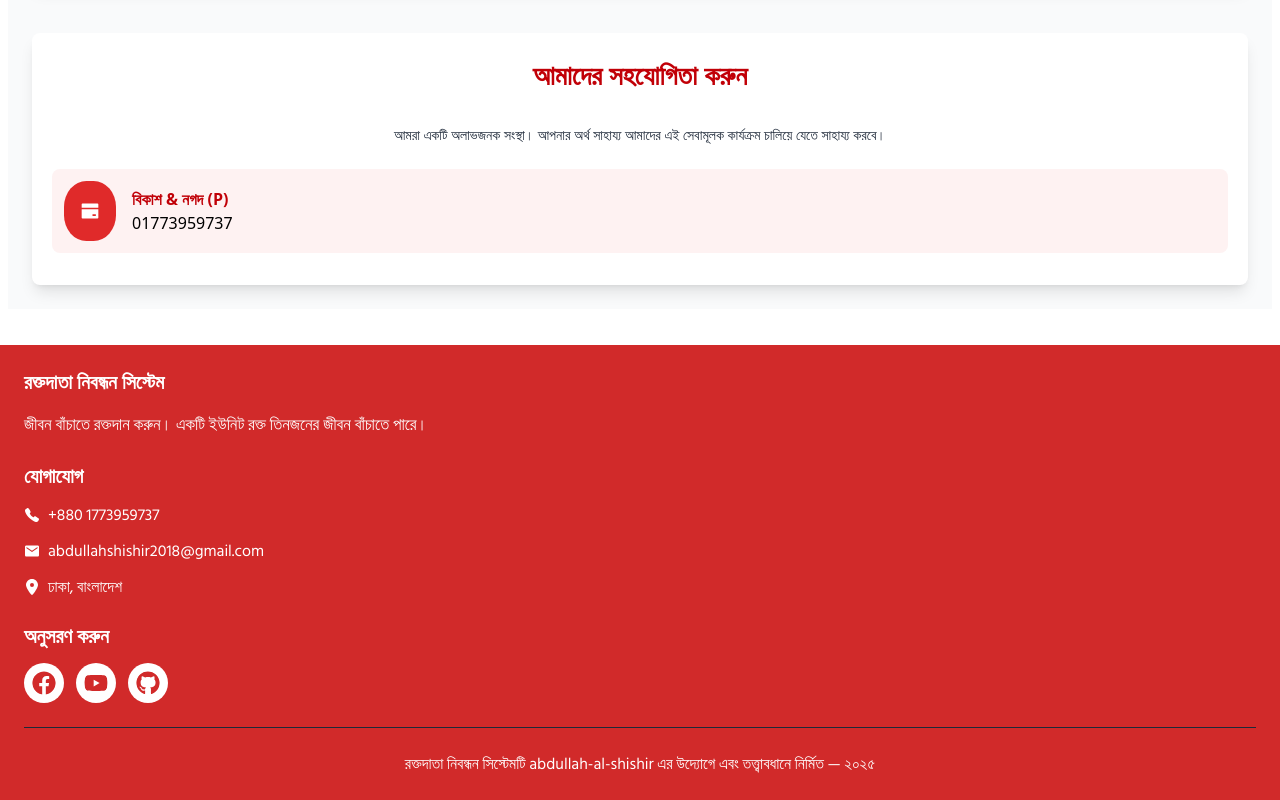
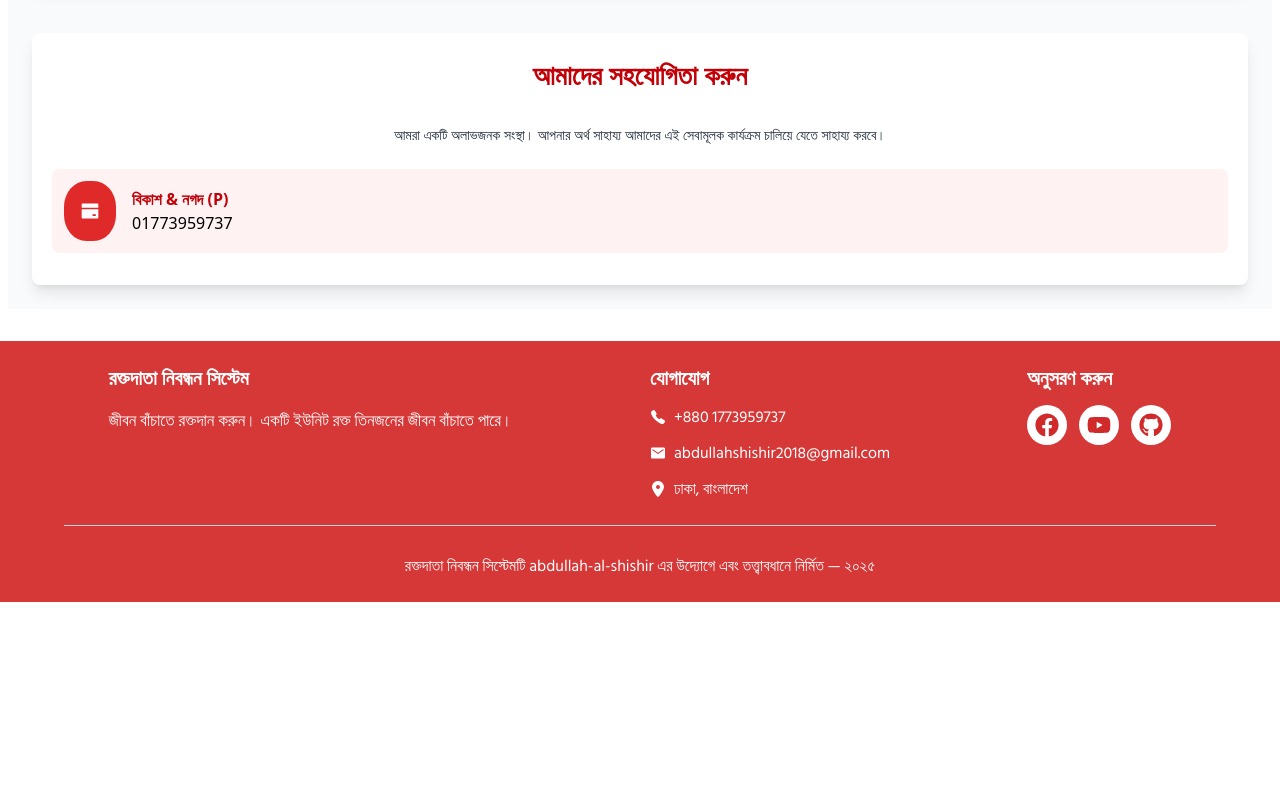
Before and after one commit to abdullah-al-shishir/RoktoLagbe-, a React (Vite) app: page / in a window 1280 px wide. Shown: the part 1568-2368 px from the top of the page. After the commit the page ends 2170 px from the top, so only its background shows below. Built offline with nearby package versions, Linux system fonts and the light colour scheme.

Commit message:
footer finished

```diff
--- a/src/Pages/Footer.jsx
+++ b/src/Pages/Footer.jsx
@@ -9,16 +9,20 @@ import { FaGithub } from "react-icons/fa6";
 const Footer = () => {
   const socialLink =
     "bg-white text-[#d12a2a] p-2 rounded-[50%] hover:bg-gray-300 hover:cursor-pointer";
+
   return (
-    <div className="bg-[#d12a2a] text-white mt-9 p-6 hind-siliguri-regular space-y-6">
-      {/* 1 */}
+    <div className="bg-[#d63838] text-white mt-8 p-6 hind-siliguri-regular space-y-6 md:space-y-0">
+      <div className="grid  md:flex justify-around items-start gap-x-12 max-w-6xl mx-auto space-y-6 md:space-y-6">
+        {/* 1: রক্তদাতা নিবন্ধন সিস্টেম */}
         <div className="">
           <h1 className="text-xl font-bold">রক্তদাতা নিবন্ধন সিস্টেম</h1>
           <p className="text-[17px] pt-4 ">
-          জীবন বাঁচাতে রক্তদান করুন। একটি ইউনিট রক্ত তিনজনের জীবন বাঁচাতে পারে।
+            জীবন বাঁচাতে রক্তদান করুন। একটি ইউনিট রক্ত তিনজনের জীবন বাঁচাতে
+            পারে।
           </p>
         </div>
-      {/* 2 */}
+
+        {/* 2: যোগাযোগ */}
         <div className="space-y-3">
           <h2 className="text-xl font-bold">যোগাযোগ</h2>
           <div className="flex items-center gap-x-2">
@@ -34,7 +38,8 @@ const Footer = () => {
             <p className="">ঢাকা, বাংলাদেশ</p>
           </div>
         </div>
-      {/* 3 */}
+
+        {/* 3: অনুসরণ করুন */}
         <div className="">
           <h2 className="text-xl font-bold">অনুসরণ করুন</h2>
           {/* Social */}
@@ -44,8 +49,13 @@ const Footer = () => {
             <FaGithub className={socialLink} />
           </div>
         </div>
-      <hr className="text-gray-800" />
-      <p className="text-center">
+      </div>
+
+      {/* Added a separator line for visual clarity */}
+      <hr className="border-t border-gray-300 mx-auto max-w-6xl" />
+
+      {/* Copyright/Attribution */}
+      <p className="text-center md:mt-7">
         রক্তদাতা নিবন্ধন সিস্টেমটি abdullah-al-shishir এর উদ্যোগে এবং
         তত্ত্বাবধানে নির্মিত — ২০২৫
       </p>
```
Lines whose indentation alone changed are shown as unchanged.
